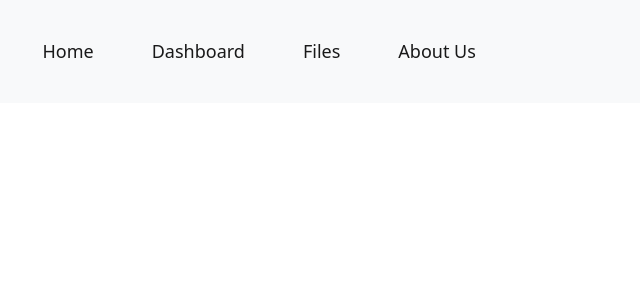
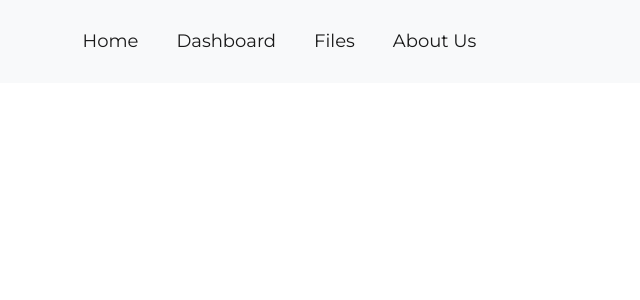
Before and after one commit to roger2020-ui/my-app, a React (Create React App) app: page / in a window 1280 px wide. Shown: the top 300 px of the page, without its empty margins (0-640 px from the left). Built offline with nearby package versions, Linux system fonts and the light colour scheme; the HTML template or start-up script is replaced by a standard one.

Commit message:
added google font

```diff
--- a/src/styles/navbar.css
+++ b/src/styles/navbar.css
@@ -1,6 +1,11 @@
+@import url('https://fonts.googleapis.com/css2?family=Montserrat&display=swap');
 * {
+    font-family: 'Montserrat', sans-serif;
   font-size: large;
 }
+.container-fluid{
+    margin-left: 50px;
+}
 a {
-  margin: 20px;
+  margin: 10px;
 }
```
